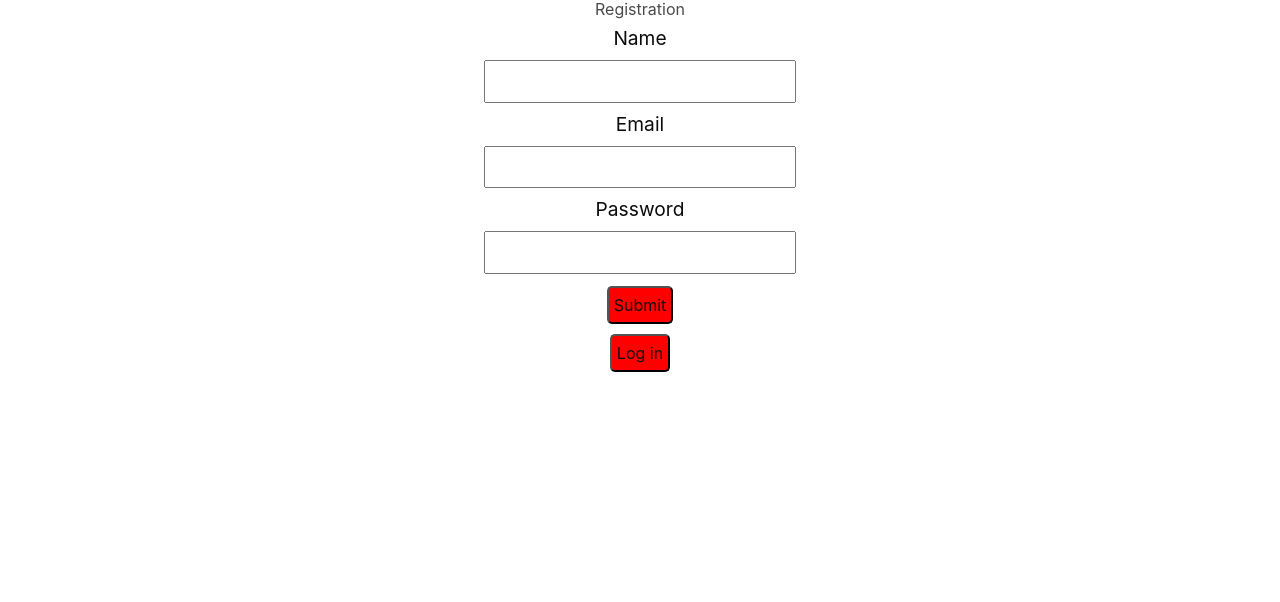
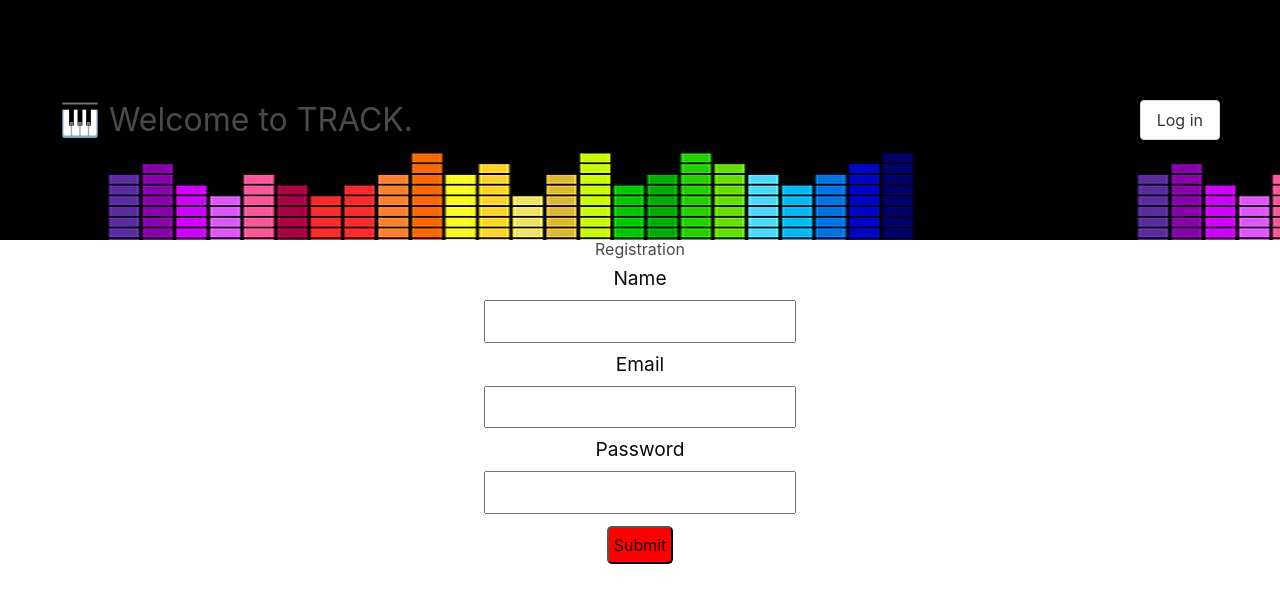
Before and after one commit to andres039/Track, a React (Create React App) app in the folder frontend/: page / in a window 1280 px wide. Shown: the top 602 px of the page. Built offline with nearby package versions, Linux system fonts and the light colour scheme.

Commit message:
add a new navbar

```diff
--- a/frontend/src/App.js
+++ b/frontend/src/App.js
@@ -9,6 +9,7 @@ import Navbar from "./components/navbar";
 import Practice from "./components/practice";
 import Form from "./components/registration";
 import Table from "./components/table";
+import Welcome from "./components/welcome";
 
 function App() {
   const [isLoggedIn, setIsLoggedIn] = useState(false);
@@ -19,7 +20,7 @@ function App() {
 
   return (
     <div className="App">
-      {/* <Calendars/> */}
+      <Navbar setLog={setLog} log={log} setIsLoggedIn={setIsLoggedIn} isLoggedIn={isLoggedIn}/>
       {!isLoggedIn && !log && (
         <Form setIsLoggedIn={setIsLoggedIn} isLoggedIn={isLoggedIn} setLog={setLog}/>
       )}
@@ -36,11 +37,6 @@ function App() {
           />
         </>
       )}
-      {isLoggedIn && (
-        <Navbar setIsLoggedIn={setIsLoggedIn} isLoggedIn={isLoggedIn}>
-          {" "}
-        </Navbar>
-      )}
       {isLoggedIn && <Practice userId={userId} setUpdated={setUpdated} />}{" "}
       {isLoggedIn && (
         <Table
--- a/frontend/src/app.module.css
+++ b/frontend/src/app.module.css
@@ -4,13 +4,14 @@ body {
 
 .App {
   background-color: rgb(255, 253, 253);
-  display: inline-block;
-  flex-direction: row;
+  display: flex;
+  flex-direction: row-wrap;
   align-items: flex-start;
   justify-content: center;
   border: 1px solid black;
   flex-basis: content;
   padding: 50px;
+  max-width: 100vw;
 }
 
 .label {
--- /dev/null
+++ b/frontend/src/components/Navbar.module.css
@@ -0,0 +1,12 @@
+.back {
+  display: flex;
+  justify-content: space-around;
+  padding-inline: 3rem;
+  min-height: 30vh;
+  max-width: 100vw;
+  background-image: url("../NavBar.jpg");
+}
+
+.text {
+  color: orangered;
+}
--- a/frontend/src/components/login.jsx
+++ b/frontend/src/components/login.jsx
@@ -8,9 +8,7 @@ export default function Login(props) {
   const [password, setPassword] = useState("");
   const { isLoggedIn, setIsLoggedIn, setUserId } = props;
   const { token, setToken, setLog } = props;
-  const registerInstead = () => {
-    setLog(false);
-  };
+
   const handleSubmit = (e) => {
     e.preventDefault();
     const user = { email, password };
@@ -76,13 +74,6 @@ export default function Login(props) {
             }
           >
             <button className={(boots.btn, boots["btn-primary"])}>Login</button>
-
-            <button
-              className={(boots.btn, boots["btn-primary"], boots["mx-3"])}
-              onClick={registerInstead}
-            >
-              Register
-            </button>
           </div>
         </form>
       </div>
--- a/frontend/src/components/navbar.jsx
+++ b/frontend/src/components/navbar.jsx
@@ -1,23 +1,42 @@
-import React from 'react';
-import Button from './button';
-
+import React from "react";
+import Button from "./button";
+import styles from "./Navbar.module.css";
 export default function Navbar(props) {
-  const {isLoggedIn, setIsLoggedIn} = props
-
-  return <nav className="navbar is-link" role="navigation" aria-label="main navigation">
+  const { isLoggedIn, setIsLoggedIn, setLog, log } = props;
+  const logInInstead = () => {
+    props.setLog(true);
+  };
+  const registerInstead = () => {
+    setLog(false);
+  };
+  return (
+    <nav className={styles.back} role="navigation" aria-label="main navigation">
       <div className="navbar-brand">
-   <h1 className="navbar-item is-size-3">🎹   Welcome to TRACK. </h1>
+        <h1 className="navbar-item is-size-3 text">🎹 Welcome to TRACK. </h1>
       </div>
 
       <div className="navbar-end">
         <div className="navbar-item">
           <div className="buttons">
-          <Button className="button is-primary" onClick={() => setIsLoggedIn(false)}>
-            <strong className="is-size-4">Sign out</strong>
+            {!isLoggedIn && !log && (
+              <Button onClick={logInInstead} type="submit">
+                Log in
               </Button>
+            )}
+            {!isLoggedIn && log && (
+              <Button onClick={registerInstead}>Register</Button>
+            )}
+            {isLoggedIn && (
+              <Button
+                className="button is-primary"
+                onClick={() => setIsLoggedIn(false)}
+              >
+                <strong className="is-size-5">Sign out</strong>
+              </Button>
+            )}
           </div>
         </div>
       </div>
     </nav>
-
+  );
 }
--- a/frontend/src/components/registration.jsx
+++ b/frontend/src/components/registration.jsx
@@ -47,14 +47,12 @@ export default function Form(props) {
     }
   };
 
-  const logInInstead = () =>  {
-    props.setLog(true)
-  }
+
   // Showing success message
   const successMessage = () => {
     return (
       <div
-        className={registration.success, registration.App}
+        className={registration.success}
         style={{
           display: submitted ? "" : "none",
         }}
@@ -119,9 +117,6 @@ export default function Form(props) {
         <button onClick={handleSubmit} className={registration.btn} type="submit">
           Submit
         </button>
-        <button onClick={logInInstead} className={registration.btn} type="submit">
-          Log in
-        </button>
       </form>
     </div>
   );
--- /dev/null
+++ b/frontend/src/components/welcome.jsx
@@ -0,0 +1,10 @@
+import React from 'react'
+import styles from './Welcome.module.css'
+
+const Welcome = () => {
+  return (
+    <div>Welcome to Track</div>
+  )
+}
+
+export default Welcome
```
Also changed, not shown: frontend/src/NavBar.jpg (added), frontend/src/components/Welcome.module.css (added), 1 other file (tests, documents, lock files or other folders). Lines whose indentation alone changed are shown as unchanged.
